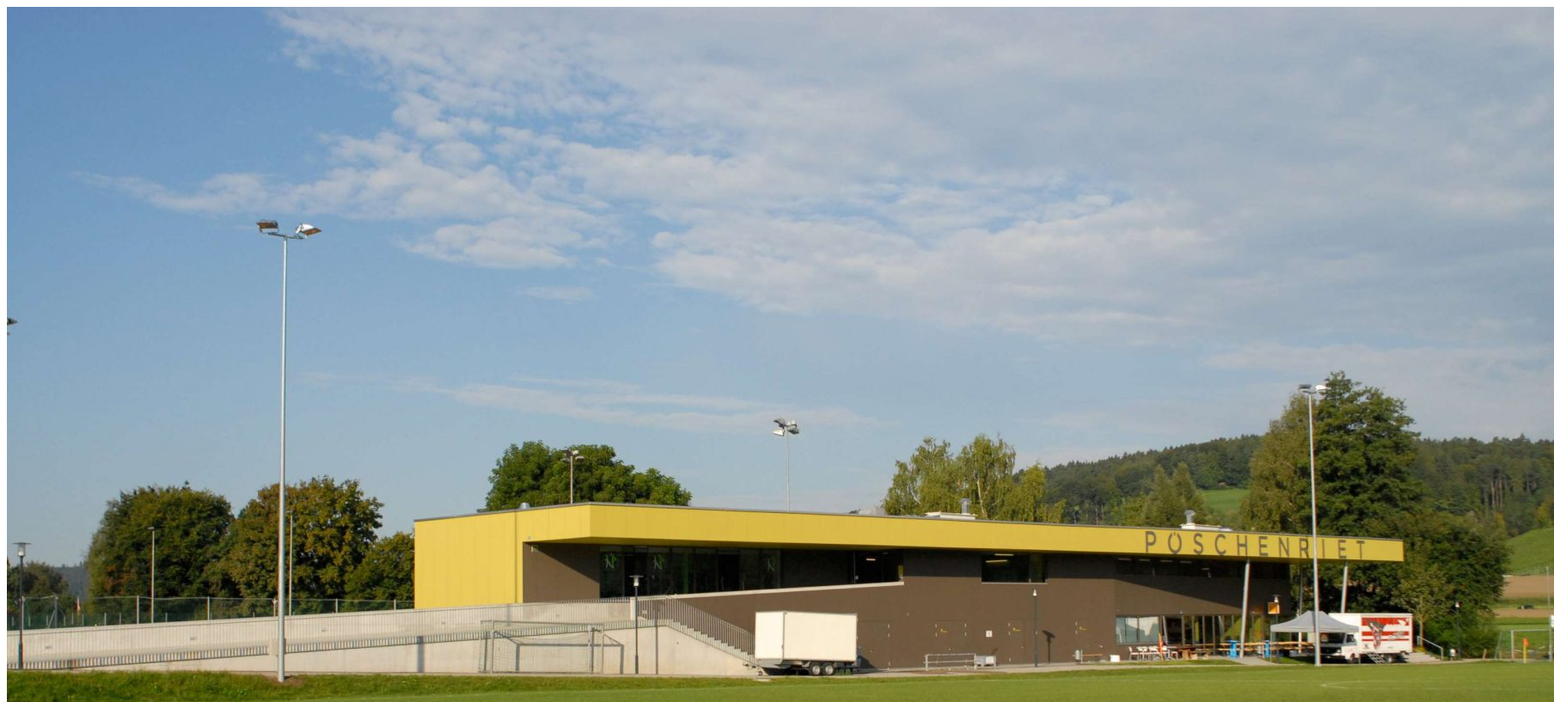
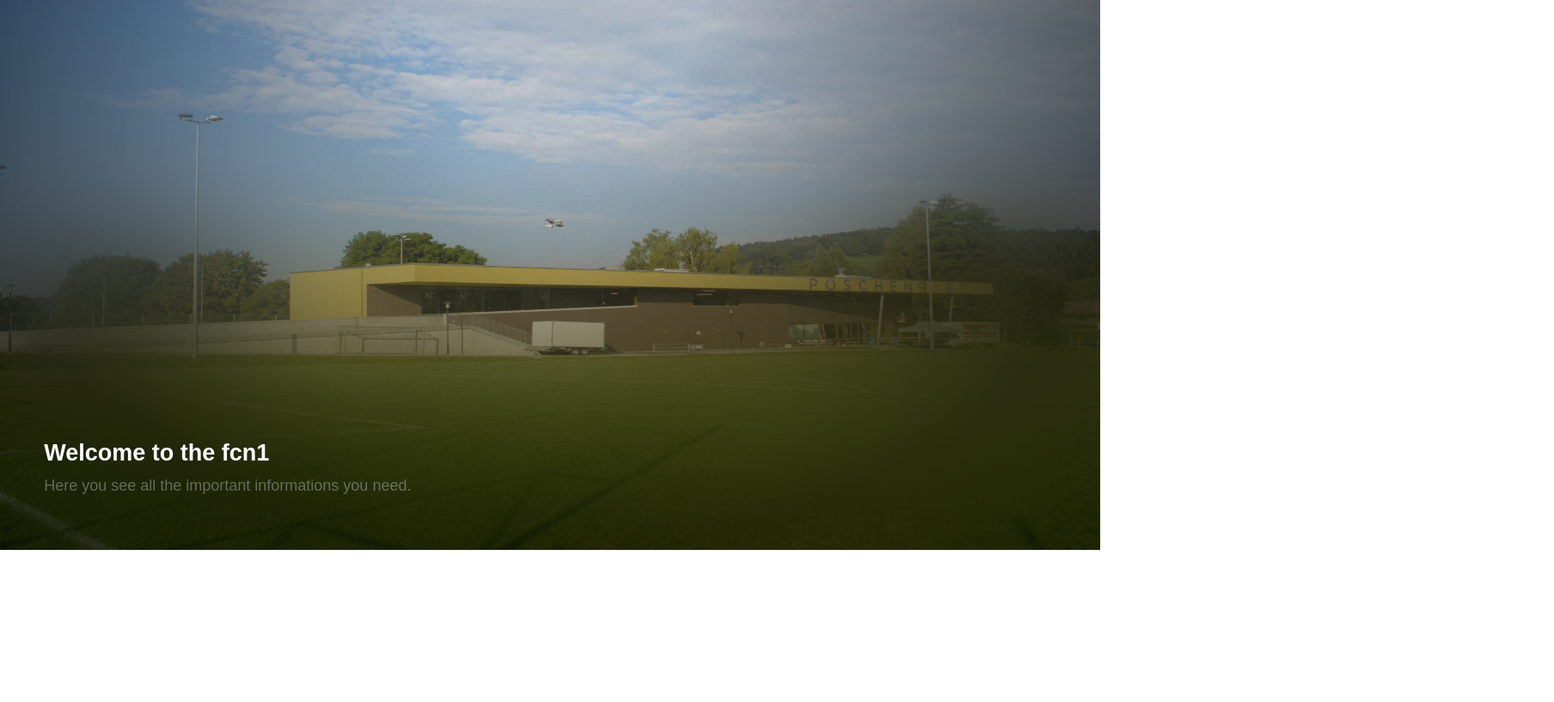
Before and after one commit to raphaelramchandani/fcn1, a plain HTML site: page public/index.html in a window 1280 px wide. Shown: the top 817 px of the page at 86% size, 1808 px wide, since content can reach past the window. Drawn offline with Linux system fonts and the light colour scheme; files that its build step writes are made by us from their sources; files whose address does not match are found by name.

Commit message:
Header Background blur

```diff
--- a/public/index.html
+++ b/public/index.html
@@ -4,7 +4,7 @@
 <head>
     <meta charset="utf-8" name="viewport" content="width=device-width, initial-scale=1.0">
     <title>fcn1</title>
-    <link rel="stylesheet" href="styles.css">
+    <link rel="stylesheet" href="../src/styles.css">
     <script src="main.js" defer></script>
 </head>
 
--- a/src/styles.css
+++ b/src/styles.css
@@ -1,13 +1,52 @@
 /* Default (for larger screens like desktop) */
+* {
+    margin: 0px;
+    padding: 0px;
+}
 body {
     font-size: 18px;
+    font-family: Arial, Helvetica, sans-serif;
 }
 
 .header {
     width: 100vw;
-    aspect-ratio: 16 9;
-    background-color: red;
+    height: 80vh;
 }
+
+.header-image {
+    width: 100vw;
+    height: 80vh;
+    position: absolute;
+}
+
+.header-blur {
+    z-index: 1;
+    position: absolute;
+    width: 100vw;
+    height: 80vh;
+    background: linear-gradient(180deg,rgba(0,0,0,.6),rgba(0,0,0,.6));
+    backdrop-filter: blur(64px);
+    mask: radial-gradient(59.02% 100% at 50% 0,transparent 0,transparent 23.85%,#000 100%);
+}
+
+.header-text {
+    padding: 4%;
+    position: relative;
+    top: 72%;
+    z-index: 2;
+    color: white;
+    display: flex;
+    flex-direction: column;
+    gap: 12px;
+
+}
+
+p {
+    color: rgba(240, 248, 255, 0.334);
+}
+
+
+
 
 /* Tablet-specific styles */
 @media (max-width: 1024px) {
```
